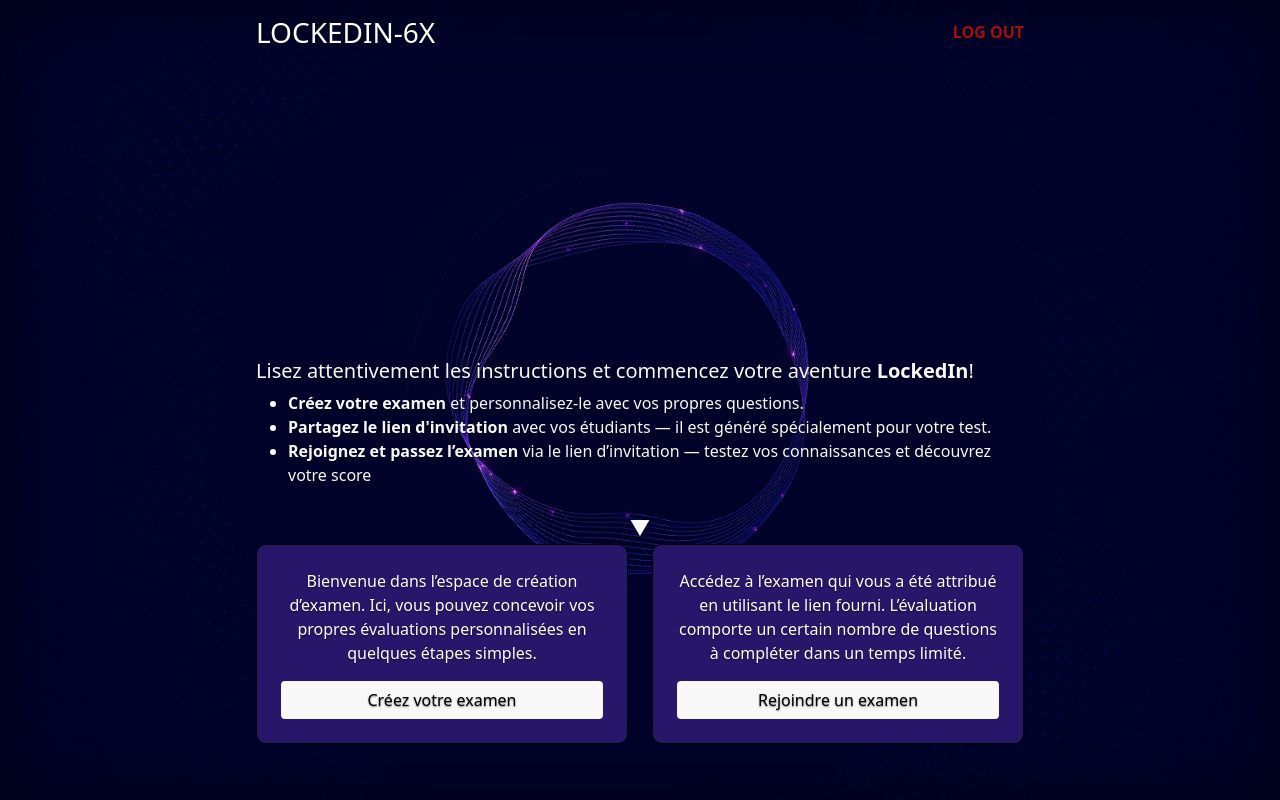
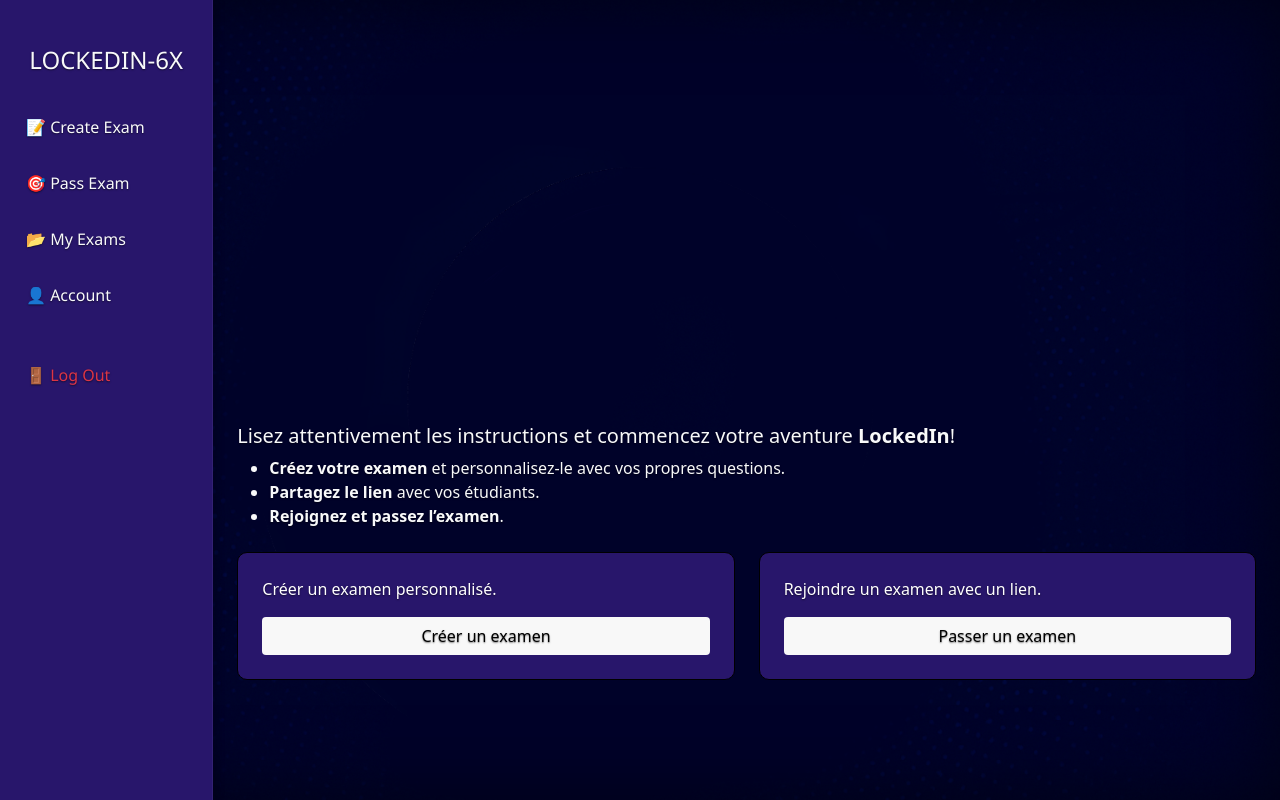
Before and after one commit to Zaka6X/LokedIn-6X, a plain HTML site: page dashboard.html in a window 1280 px wide. Drawn offline with nearby package versions, Linux system fonts and the light colour scheme.

Commit message:
Redesign Web App

```diff
--- a/dashboard.html
+++ b/dashboard.html
@@ -11,53 +11,65 @@
     <!-- Ton style perso (au même niveau que index.html) -->
     <link href="style/style.css" rel="stylesheet">
   </head>
-  <body class="d-flex h-100 text-center text-white bg-dark">
+  <body class="text-white bg-dark dashboard-page">
+    <div class="container-fluid">
+      <div class="row min-vh-100">
 
-    <div class="cover-container d-flex w-100 h-100 p-3 mx-auto flex-column">
-      <header class="mb-auto">
-        <div>
-          <h3 class="float-md-start mb-0">LOCKEDIN-6X</h3>
-          <nav class="nav nav-masthead justify-content-center float-md-end">
-            <a class="logout-link" id="logout">LOG OUT</a>
+        <!-- Sidebar -->
+        <nav class="col-md-2 d-none d-md-block sidebar">
+          <div class="position-sticky pt-3">
+            <h4 class="text-light text-center">LOCKEDIN-6X</h4>
+            <ul class="nav flex-column mt-4">
+              <li class="nav-item">
+                <a class="nav-link text-light" href="createexam.html">📝 Create Exam</a>
+              </li>
+              <li class="nav-item">
+                <a class="nav-link text-light" href="passexam.html">🎯 Pass Exam</a>
+              </li>
+              <li class="nav-item">
+                <a class="nav-link text-light" href="#">📂 My Exams</a>
+              </li>
+              <li class="nav-item">
+                <a class="nav-link text-light" href="#">👤 Account</a>
+              </li>
+              <li class="nav-item mt-4">
+                <a class="logout-link nav-link text-danger" id="logout">🚪 Log Out</a>
+              </li>
+            </ul>
+          </div>
         </nav>
-        </div>
-      </header>
 
+        <!-- Main content -->
+        <main class="col-md-10 ms-sm-auto px-md-4 py-4">
           <div class="banner text-center">
             <div id="welcome"></div>
           </div>
 
-
-
-
-     <!-- Instructions Motivantes -->
-     <div class="text-light ">
-      <h5 class="text-start">Lisez attentivement les instructions et commencez votre aventure <strong>LockedIn</strong>!</h5>
-      <ul class="text-start">
+          <div class="text-light">
+            <h5>Lisez attentivement les instructions et commencez votre aventure <strong>LockedIn</strong>!</h5>
+            <ul>
               <li><strong>Créez votre examen</strong> et personnalisez-le avec vos propres questions.</li>
-        <li><strong>Partagez le lien d'invitation</strong> avec vos étudiants — il est généré spécialement pour votre test.</li>
-        <li><strong>Rejoignez et passez l’examen</strong> via le lien d’invitation — testez vos connaissances et découvrez votre score</li>
+              <li><strong>Partagez le lien</strong> avec vos étudiants.</li>
+              <li><strong>Rejoignez et passez l’examen</strong>.</li>
             </ul>
           </div>
-    <div class="text-center arrow-down">&#x25BC;</div>
-    <div class="row m</div>t-4">
+
+          <div class="row mt-4">
             <div class="col-md-6 mb-4">
               <div class="option">
-                <p>Bienvenue dans l’espace de création d’examen. Ici, vous pouvez concevoir vos propres évaluations personnalisées en quelques étapes simples.</p>
-                <a class="btn btn-action w-100" href="createexam.html">Créez votre examen</a>
+                <p>Créer un examen personnalisé.</p>
+                <a class="btn btn-action w-100" href="createexam.html">Créer un examen</a>
               </div>
             </div>
             <div class="col-md-6 mb-4">
               <div class="option">
-                <p>Accédez à l’examen qui vous a été attribué en utilisant le lien fourni. L’évaluation comporte un certain nombre de questions à compléter dans un temps limité.</p>
-                <a class="btn btn-action w-100" href="passexam.html">Rejoindre un examen</a>
+                <p>Rejoindre un examen avec un lien.</p>
+                <a class="btn btn-action w-100" href="passexam.html">Passer un examen</a>
               </div>
             </div>
           </div>
-
-      <footer class="mt-auto text-white-50">
-        <p></p>
-      </footer>
+        </main>
+      </div>
     </div>
     <script src="scripts/app.js"></script>
   </body>
--- a/style/style.css
+++ b/style/style.css
@@ -24,6 +24,15 @@ body {
   background-repeat: no-repeat;
   background-position: center;
 }
+
+body.dashboard-page {
+  background-image: url('../img/LockedIn-mainbg.png'); /* change path to your dashboard image */
+  background-size: cover;
+  background-repeat: no-repeat;
+  background-position: center center;
+  background-attachment: fixed;
+}
+
 
 .cover-container {
   max-width: 50em;
@@ -90,3 +99,39 @@ body {
   color: #000000  ;
   background-color: #f8f8f8;
 }
+
+.sidebar {
+  background: #28166b; /* dark glassy black */
+  backdrop-filter: blur(12px);
+  -webkit-backdrop-filter: blur(12px);
+  border-right: 1px solid rgba(255, 255, 255, 0.05);
+  height: 100vh;
+  padding: 30px 10px;
+  color: #f1f1f1;
+  font-family: 'Segoe UI', sans-serif;
+  box-shadow: 4px 0 8px rgba(0, 0, 0, 0.2);
+}
+
+.sidebar .nav-link {
+  display: flex;
+  align-items: center;
+  gap: 10px;
+  color: #e6e6e6;
+  padding: 10px 16px;
+  margin: 6px 0;
+  border-radius: 8px;
+  font-weight: 500;
+  text-decoration: none;
+  transition: all 0.3s ease;
+}
+
+.sidebar .nav-link:hover {
+  background-color: rgba(255, 255, 255, 0.07);
+  color: white;
+}
+
+
+.sidebar .nav-link.active {
+  background-color: rgba(255, 255, 255, 0.1);
+  color: #ffffff;
+}
```
Also changed, not shown: scripts/app.js (line endings or trailing spaces). Lines whose indentation alone changed are shown as unchanged.
